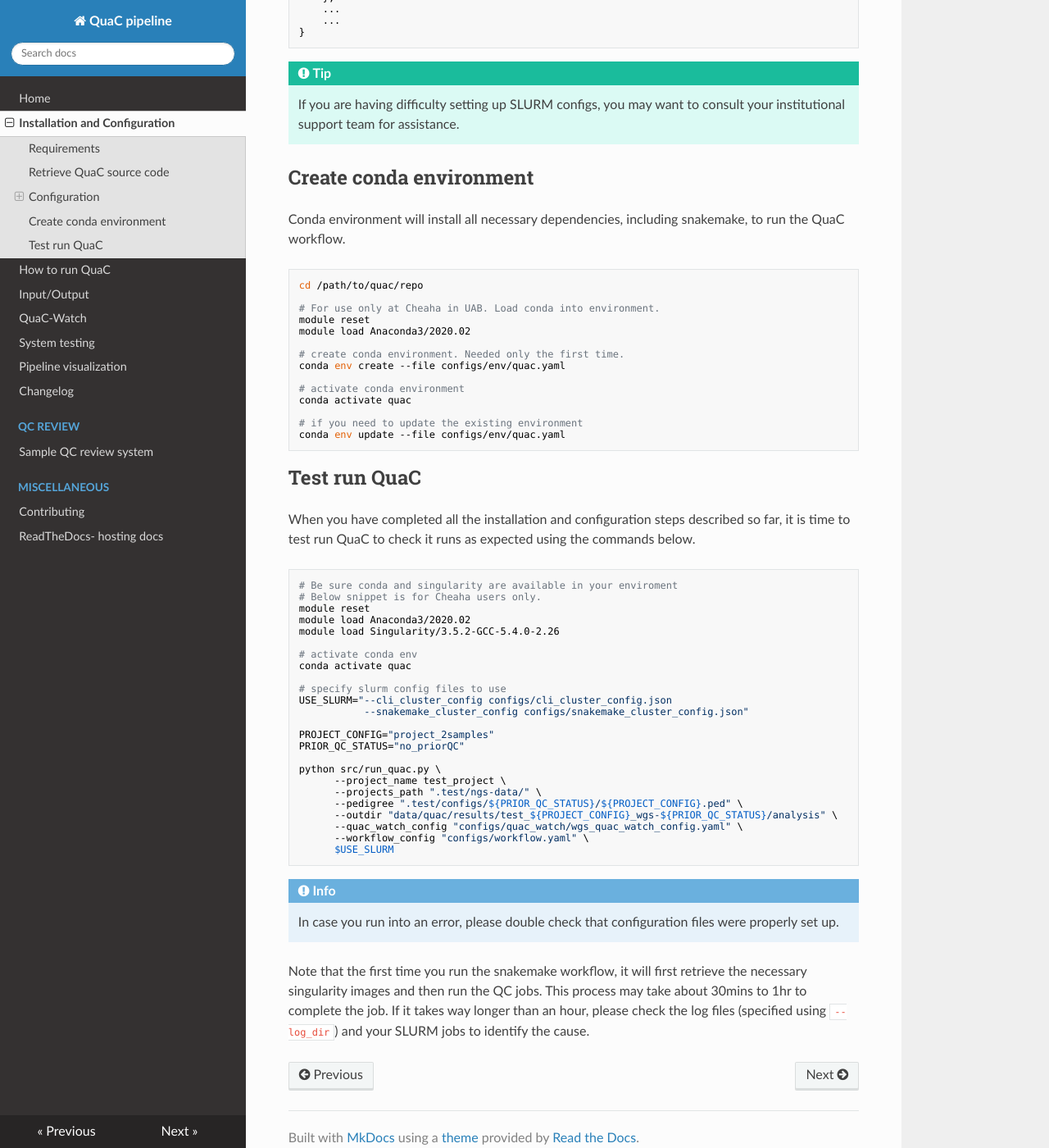
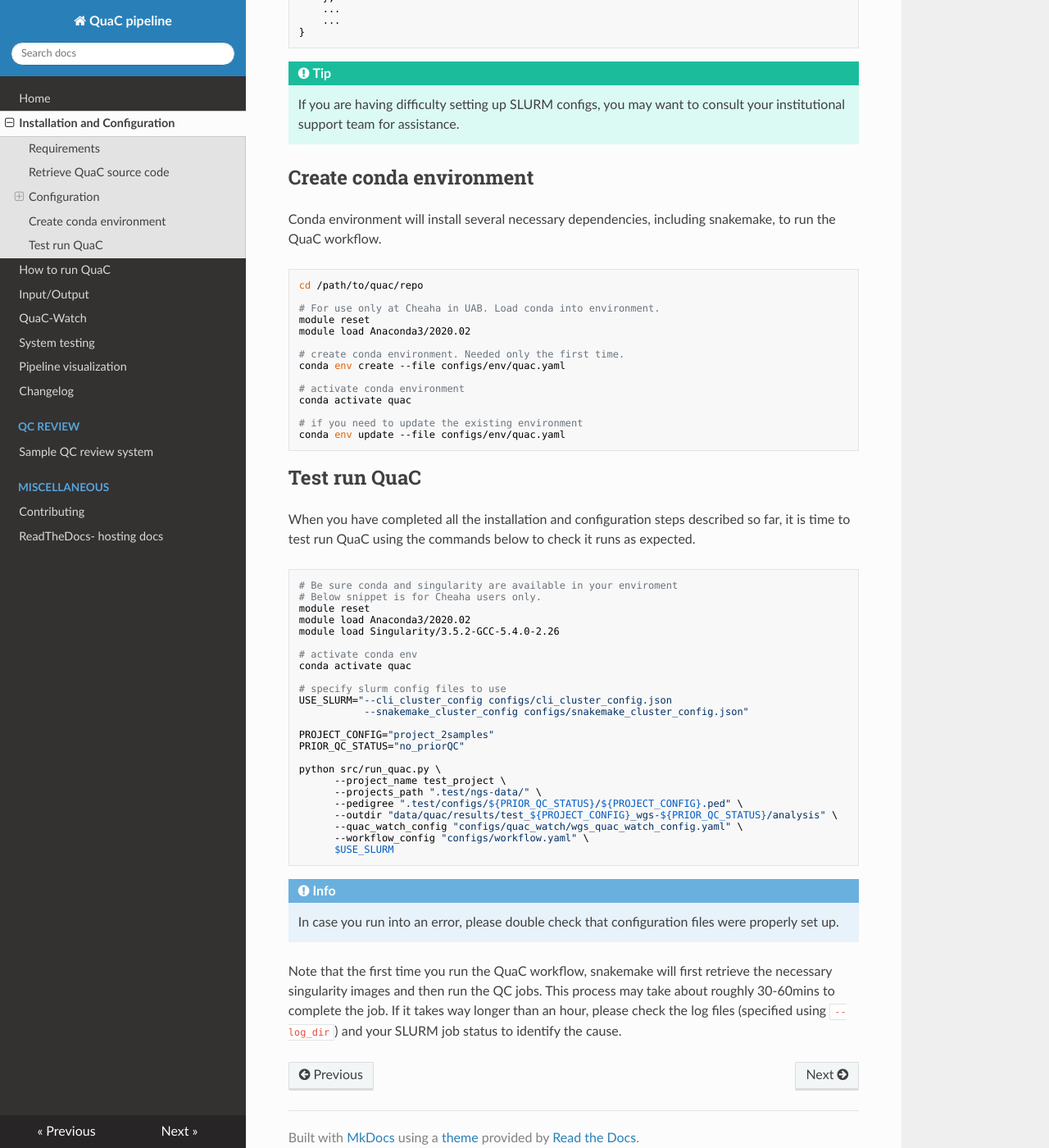
Before and after one commit to uab-cgds-worthey/quac, an MkDocs documentation site: the page built from docs/installation_configuration.md, in a window 1280 px wide and 1400 px high, scrolled down 3347 px. Shown: the whole window at 82% size. Built offline with MkDocs 1.6.1, drawn with Linux system fonts in a browser that asks for light colours; nearby versions of some CDN libraries.

Commit message:
minor cleanup

````diff
--- a/docs/installation_configuration.md
+++ b/docs/installation_configuration.md
@@ -165,7 +165,7 @@ Or, if your SLURM requires `qos` and doesn't use `partition`, config file can be
 
 ## Create conda environment
 
-Conda environment will install all necessary dependencies, including snakemake, to run the QuaC workflow.
+Conda environment will install several necessary dependencies, including snakemake, to run the QuaC workflow.
 
 ```sh
 cd /path/to/quac/repo
@@ -186,8 +186,8 @@ conda env update --file configs/env/quac.yaml
 
 ## Test run QuaC
 
-When you have completed all the installation and configuration steps described so far, it is time to test run QuaC to
-check it runs as expected using the commands below.
+When you have completed all the installation and configuration steps described so far, it is time to test run QuaC using
+the commands below to check it runs as expected.
 
 ```sh
 # Be sure conda and singularity are available in your enviroment
@@ -220,6 +220,6 @@ python src/run_quac.py \
 
     In case you run into an error, please double check that configuration files were properly set up.
 
-Note that the first time you run the snakemake workflow, it will first retrieve the necessary singularity images and
-then run the QC jobs. This process may take about 30mins to 1hr to complete the job. If it takes way longer than an
-hour, please check the log files (specified using `--log_dir`) and your SLURM jobs to identify the cause.
+Note that the first time you run the QuaC workflow, snakemake will first retrieve the necessary singularity images and
+then run the QC jobs. This process may take about roughly 30-60mins to complete the job. If it takes way longer than an
+hour, please check the log files (specified using `--log_dir`) and your SLURM job status to identify the cause.
````
